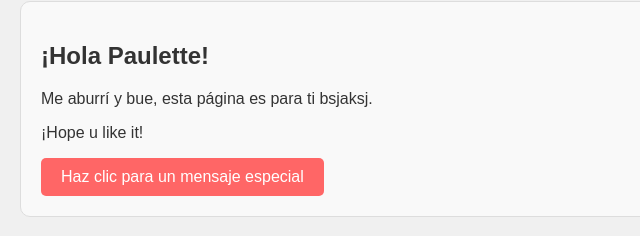
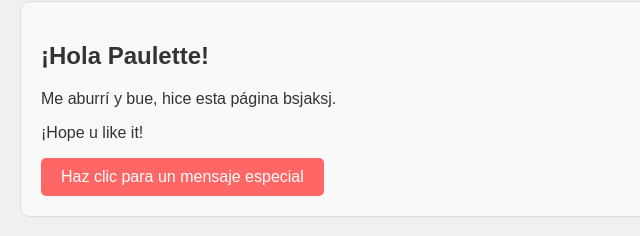
Before and after one commit to Crix18/2, a plain HTML site: page index.html in a window 1280 px wide. Shown: the part 173-409 px from the top of the page, 0-640 px from the left. Drawn offline with Linux system fonts and the light colour scheme.

Commit message:
Update index.html

```diff
--- a/index.html
+++ b/index.html
@@ -18,7 +18,7 @@
         <div class="S1">
             <section>
                 <h2>¡Hola Paulette!</h2>
-                <p>Me aburrí y bue, esta página es para ti bsjaksj.</p>
+                <p>Me aburrí y bue, hice esta página bsjaksj.</p>
                 <p>¡Hope u like it!</p>
 
                 <!-- Botón en la Sección 1 -->
```
